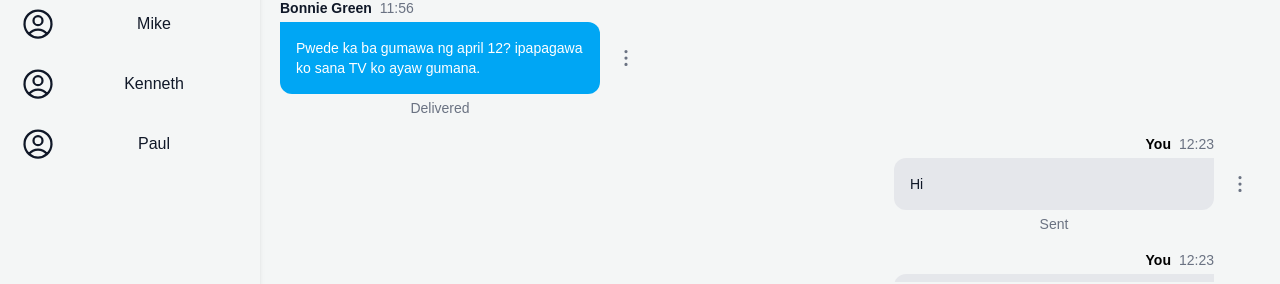
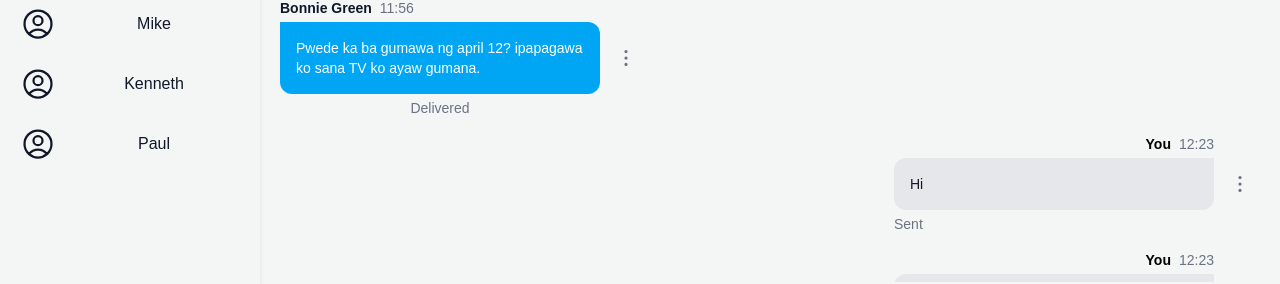
Before and after one commit to mxrxxsv/Bluehat-Backend, a React (Vite) app in the folder frontend/: page /chat in a window 1280 px wide. Shown: the part 254-538 px from the top of the page. Built offline with nearby package versions, Linux system fonts and the light colour scheme.

Commit message:
Update ChatPage.jsx

```diff
--- a/frontend/src/Components/ChatPage.jsx
+++ b/frontend/src/Components/ChatPage.jsx
@@ -185,7 +185,7 @@ const ChatPage = () => {
                     <div className="h-[300px] md:h-[400px] overflow-y-auto px-2">
 
                         {messages.map((msg, index) => (
-                            <div key={index} className={`flex items-start gap-2.5 mb-4 relative ${msg.sender === 'me' ? 'justify-end' : ''}`}>
+                            <div key={index} className={`flex items-start gap-2.5 mb-4 relative ${msg.sender === 'me' ? 'justify-end text-left' : ''}`}>
                                 <div className="flex flex-col gap-1 w-full max-w-[320px]">
                                     <div className={`flex items-center space-x-2 rtl:space-x-reverse ${msg.sender === 'me' ? 'justify-end' : ''}`}>
                                         <span className={`text-sm font-semibold ${msg.sender === 'me' ? 'text-black' : 'text-gray-900'}`}>
```
